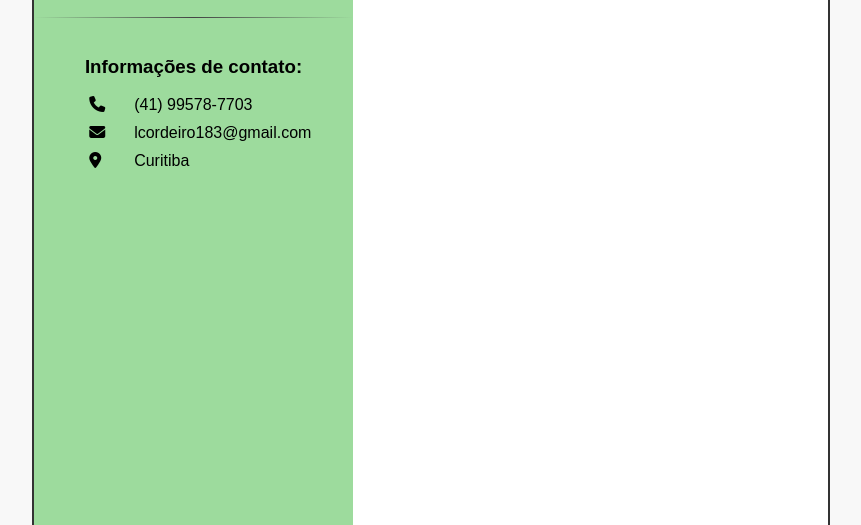
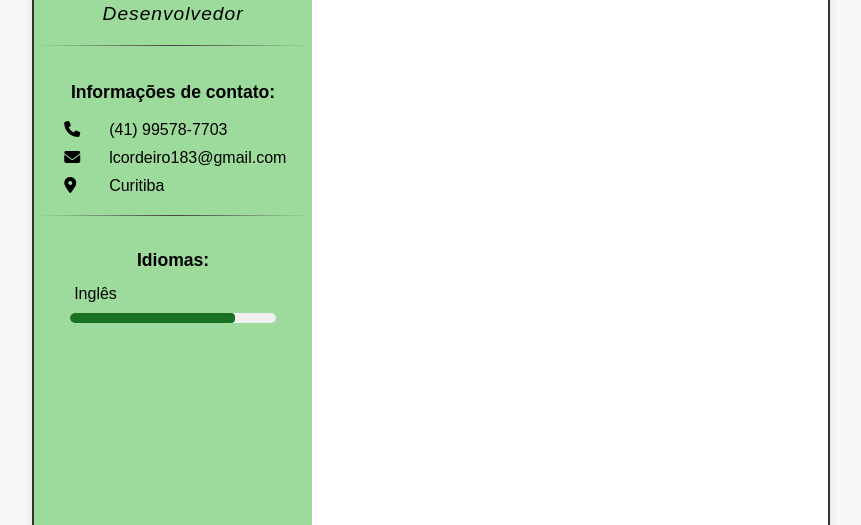
Before and after one commit to lucasschn1/CV-HTML-CSS, a plain HTML site: page index.html in a window 1280 px wide. Shown: the part 275-800 px from the top of the page, without its empty margins (209-1070 px from the left). Drawn offline with Linux system fonts and the light colour scheme.

Commit message:
Adicionando idiomas

```diff
--- a/index.html
+++ b/index.html
@@ -41,8 +41,20 @@
 
             </div>
 
-            <div class="iformacao-contato idiomas">
+            <div class="informacao-contato idiomas">
+                <h2>Idiomas:</h2>
 
+                <ul class="lista-idiomas">
+                    <li>
+                        <span class="nome-idioma">Inglês</span>
+                        <div class="barra-fundo">
+                            <div class="barra-preenchimento nivel-80"></div>
+                        </div>
+                    </li>
+
+
+
+                </ul>
             </div>
         </div>
 
--- a/style.css
+++ b/style.css
@@ -15,6 +15,11 @@
 
 .esquerda{
     background-color: rgb(157, 219, 157);
+    flex: 0 0 35%;
+}
+
+.direita{
+    flex: 1;
 }
 
 body{
@@ -33,8 +38,9 @@ body{
     min-height: 297mm;
     border: 2px solid #333;
     display: flex;
-    box-shadow: 2px solid #333;
+    box-shadow: 0 4px 10px rgba(0, 0, 0, 0.1);
     background-color: #fff;
+    border: 2px solid #333;
 }
 
 .profile-text{
@@ -45,6 +51,7 @@ body{
 
 .profile-text h2{
     text-align: center;
+    font-size: 1.5rem;
 }
 
 .profile-text p{
@@ -62,6 +69,10 @@ body{
     padding-left: 10px;
     padding-right: 10px;
     position: relative;
+}
+
+.informacao-contato .titulo{
+    font-size: 1.1rem;
 }
 
 .informacao-contato::before {
@@ -95,6 +106,54 @@ body{
 
 .informacao-contato .icone{
     margin-right: 20px;
-    margin-left: 45px;
+    margin-left: 20px;
     width: 25px;
 }
+
+/* Este seletor SÓ afeta o h2 de "Idiomas" */
+.informacao-contato.idiomas h2 {
+  text-align: center;
+  font-size: 1.1rem;
+}
+
+.idiomas .lista-idiomas{
+    list-style: none;
+    padding-left: 0;
+    margin: 0;
+    text-align: left;
+}
+
+.idiomas .nome-idioma{
+    display: block;
+    margin-bottom: 10px;
+    margin-left: 30px;
+}
+
+.idiomas .barra-fundo {
+  width: 80%;
+  height: 10px;
+  background-color: #f0f0f0;
+  border-radius: 8px;
+  overflow: hidden;
+  align-self: center;
+}
+
+
+.idiomas .lista-idiomas li {
+  margin-bottom: 15px; /* Espaço entre as barras */
+  flex-direction: column;
+  align-items: stretch;
+}
+
+.idiomas .barra-preenchimento {
+  height: 100%;
+  background-color: #197020;
+  border-radius: 4px;
+  width: 0; /* << A barra começa com 0 e a classe de nível define a largura */
+
+  transition: width 0.5s ease;
+}
+
+.idiomas .nivel-80 {
+  width: 80%;
+}
```
